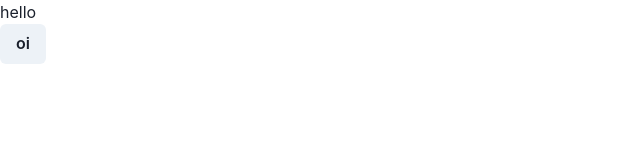
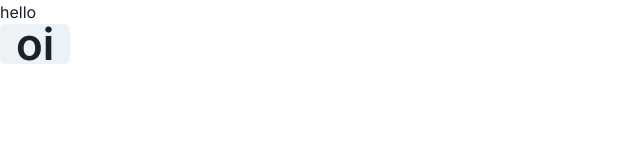
Before and after one commit to group6-t14-alex/front-motors-shop, a Next.js app: page / in a window 1280 px wide. Shown: the top 160 px of the page, without its empty margins (0-640 px from the left). Built offline with nearby package versions, Linux system fonts and the light colour scheme.

Commit message:
fix:themeFonts

```diff
--- a/src/pages/index.tsx
+++ b/src/pages/index.tsx
@@ -4,7 +4,7 @@ import Head from "next/head";
 import Image from "next/image";
 import { Inter } from "next/font/google";
 import styles from "@/styles/Home.module.css";
-import { Button } from "@chakra-ui/react";
+import { Button, Input } from "@chakra-ui/react";
 
 const inter = Inter({ subsets: ["latin"] });
 
@@ -19,7 +19,7 @@ export default function Home() {
       </Head>
       <main>
         <h1>hello</h1>
-        <Button>oi</Button>
+        <Button fontSize={"heading1"}>oi</Button>
       </main>
     </>
   );
--- a/src/styles/theme.ts
+++ b/src/styles/theme.ts
@@ -48,26 +48,24 @@ const colors = {
 };
 
 const fonts = {
-  font: {
-    heading: "Lexend, sans-serif",
-    body: "Inter, sans-serif",
-  },
+  heading: "Lexend, sans-serif",
+  body: "Inter, sans-serif",
 };
 
 const fontSizes = {
-  heading: {
-    1: "2.75rem",
-    2: "2.25rem",
-    3: "2rem",
-    4: "1.75rem",
-    5: "1.5rem",
-    6: "1.25rem",
-    7: "1rem",
-  },
-  body: {
-    1: "1rem",
-    2: "0.875rem",
-  },
+  heading1: "2.75rem",
+  heading2: "2.25rem",
+  heading3: "2rem",
+  heading4: "1.75rem",
+  heading5: "1.5rem",
+  heading6: "1.25rem",
+  heading7: "1rem",
+  body1: "1rem",
+  body2: "0.875rem",
+  buttonMedium: "0.875rem",
+  button: "1rem",
+  inputPlaceholder: "1rem",
+  inputLabel: "0.875rem",
 };
 
 export const theme = extendTheme({ colors, fonts, fontSizes });
```
